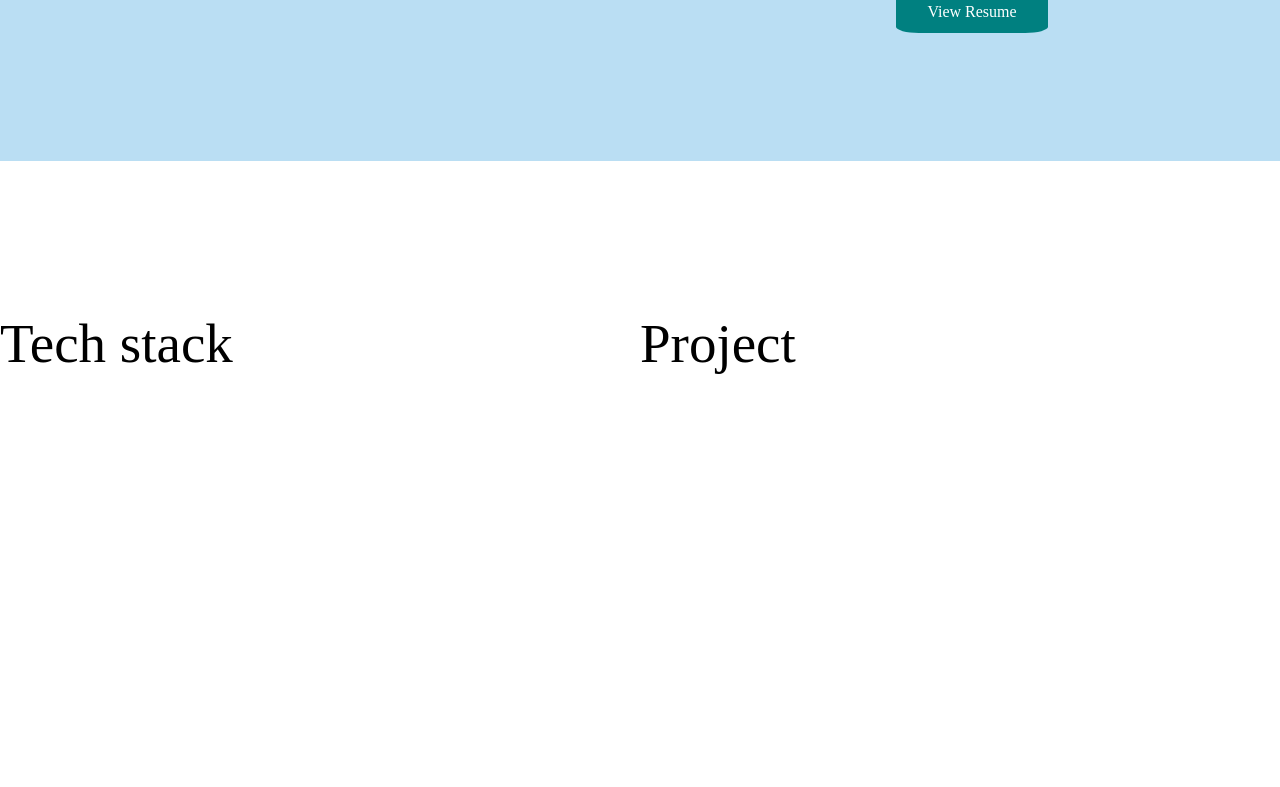
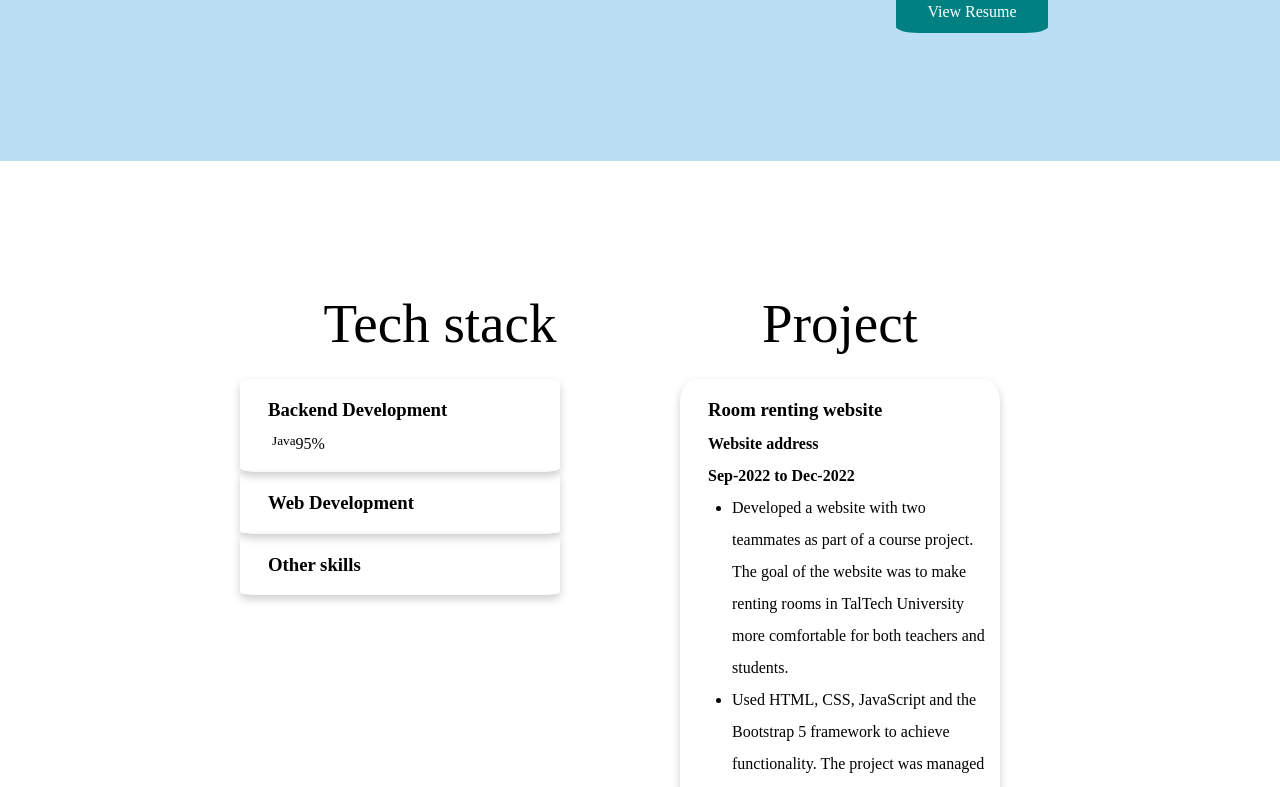
Before and after one commit to RainRahni/cv-rainhni, a Vue app: page / in a window 1280 px wide. Shown: the part 1256-2043 px from the top of the page. Before the commit the page ends 1783 px from the top, so only its background shows below. Built offline with nearby package versions, Linux system fonts and the light colour scheme.

Commit message:
complete projects side and start with tech stack

```diff
--- a/src/components/Projects.vue
+++ b/src/components/Projects.vue
@@ -1,32 +1,178 @@
 <template>
   <main>
     <div class="tech-stack">
-      <h1>Tech stack</h1>
-    </div>
+      <h1 class="skill-header">Tech stack</h1>
+      <div class="tech-list">
+        <h3 style="padding-left: 1rem; font-weight: bold" class="tech-name">Backend Development</h3>
+        <div class="tech-item">
+          <div class="tech-info">
+            <div style=" width: 100%; padding-left: 20px; display: flex">
+              <h5>Java</h5>
+              <span>95%</span>
+            </div>
+          </div>
+        </div>
+      </div>
+        <div class="tech-list">
+          <h3 style="padding-left: 1rem; font-weight: bold" class="tech-name">Web Development</h3>
+          <div class="tech-item">
+
+          </div>
+        </div>
+      <div class="tech-list">
+        <h3 style="padding-left: 1rem; font-weight: bold" class="tech-name">Other skills</h3>
+        <div class="tech-item">
+
+        </div>
+      </div>
+      </div>
     <div class="project">
-      <h1>Project</h1>
+      <h1 class="skill-header">Project</h1>
+      <div class="project-list">
+        <div class="project-item">
+          <h3 style="padding-left: 1rem; font-weight: bold" class="project-name">Room renting website</h3>
+          <a style="padding-left: 1rem; font-weight: bold;"
+             href="https://mausma.pages.taltech.ee/iti0105-2022/public/pages/room-rent-webpage-main.html" target="_blank">
+            Website address</a>
+          <h4 style="padding-left: 1rem; font-weight: bold; width: 100%">Sep-2022 to Dec-2022</h4>
+          <ul>
+            <li>
+              Developed a website with two teammates as part of a course project. The goal of the website was
+              to make renting rooms in TalTech University more comfortable
+              for both teachers and students.</li>
+            <li>
+              Used HTML, CSS, JavaScript and the
+              Bootstrap 5 framework to achieve functionality.
+              The project was managed using GitLab.
+            </li>
+          </ul>
+        </div>
+        <br>
+        <!--
+        <div class="project-item">
+          <h3 style="padding-left: 1rem; font-weight: bold" class="project-name">Sudoku Idris</h3>
+          <a style="padding-left: 1rem; font-weight: bold;"
+             href="https://mausma.pages.taltech.ee/iti0105-2022/public/pages/room-rent-webpage-main.html" target="_blank">
+            Website address</a>
+          <h4 style="padding-left: 1rem; font-weight: bold">Sep-2022 to Dec-2022</h4>
+          <ul>
+            <li>
+              Developed a website with two teammates as part of a course project. The goal of the website was
+              to make renting rooms in TalTech University more comfortable for
+              both teachers and students.</li>
+            <li>
+              Used HTML, CSS, JavaScript and the
+              Bootstrap 5 framework to achieve functionality.
+              The project was managed using GitLab.
+            </li>
+          </ul>
+        </div>
+        <br>-->
+        <div class="project-item">
+          <h3 style="padding-left: 1rem; font-weight: bold" class="project-name">Fitness app KOOOS</h3>
+          <a style="padding-left: 1rem; font-weight: bold;" href="https://github.com/RainRahni/kooos-backend"
+             target="_blank"> Backend repo</a>
+          <a style="padding-left: 1rem; font-weight: bold;" href="https://github.com/makkussu/kooos-gamma"
+             target="_blank">
+          Frontend repo</a>
+          <h4 style="padding-left: 1rem; font-weight: bold">Nov-2023 and ongoing</h4>
+          <ul>
+            <li>
+              Developing an app with a friend that enables users to track their exercise and
+              meal plans. App features AI chatbot that generates both plans making it easy
+              for users to reach their fitness goals without a personal coach.</li>
+            <li>
+              Used Java, PostrgreSQL and Spring Boot
+              framework to achieve functionality.
+              The project was managed using Github.
+            </li>
+          </ul>
+        </div>
+        <br>
+        <div class="project-item">
+          <h3 style="padding-left: 1rem; font-weight: bold" class="project-name">Calorie tracking website</h3>
+          <a style="padding-left: 1rem; font-weight: bold;"
+             href="https://mausma.pages.taltech.ee/iti0105-2022/public/pages/room-rent-webpage-main.html" target="_blank">
+            Website address</a>
+          <h4 style="padding-left: 1rem; font-weight: bold">Jan-2023 to Jan-2024</h4>
+          <ul>
+            <li>
+              Developed a website for tracking calorie intake, allowing users to add meals
+              and track their macros and calories.
+            </li>
+            <li>
+              Used Vue.js, Java, CockroachDB-hosted PostgreSQL and the
+              Spring Boot framework to achieve functionality.
+              The project was managed using GitHub.
+            </li>
+          </ul>
+        </div>
+        <br>
+        <div class="project-item">
+          <h3 style="padding-left: 1rem; font-weight: bold" class="project-name">Multiplayer shooting game</h3>
+          <a style="padding-left: 1rem; font-weight: bold;"
+             href="https://www.youtube.com/watch?v=R_mRNq5_lO0&ab_channel=asd" target="_blank">
+            Demo link (starts at 0:53)</a>
+          <h4 style="padding-left: 1rem; font-weight: bold">Feb-2023 to Jun-2023</h4>
+          <ul>
+            <li>
+              Developed a top-down view game in Java with two other people. The game is playable as a multiplayer game
+              and also includes an AI player that follows one of the players using
+              the A* pathfinding algorithm.
+            </li>
+            <li>
+              Used Java, Kryonet library, Gradle and the libGDX framework to achieve functionality.
+              The project was managed using GitLab.
+            </li>
+          </ul>
+        </div>
+      </div>
     </div>
   </main>
 </template>
 <style>
 
-main {
-  display: grid;
-  grid-template-columns: 1fr 1fr;
-  color: black;
-  line-height: 2;
-}
+
+
 a {
   margin-right: 4%;
+  color: black;
+}
+a:hover {
+  background-color: white;
 }
 
 h1 {
   font-size: 55px;
 }
-.info-logo {
+.skill-header {
+  text-align: center;
+  margin-top: -5%;
+}
+
+.project-item {
+  box-shadow: 0 4px 8px 0 rgba(0,0,0,0.2);
+  transition: 0.3s;
+  width: 80%;
+  border-radius: 5%;
+  padding: 3%;
+}
+
+.project-list {
   display: flex;
-  margin-top: 1%;
+  flex-direction: column;
+  align-items: center;
 }
+.tech-list {
+  box-shadow: 0 4px 8px 0 rgba(0,0,0,0.2);
+  transition: 0.3s;
+  width: 80%;
+  border-radius: 5%;
+  padding: 3%;
+}
+
+
+
 </style>
 <script setup>
 </script>
--- a/src/views/HomeView.vue
+++ b/src/views/HomeView.vue
@@ -33,6 +33,8 @@
 .projects {
   padding-top: 10%;
   padding-bottom: 10%;
+  padding-left: 15em;
+  padding-right: 15em;
 }
 </style>
 <script setup>
```
